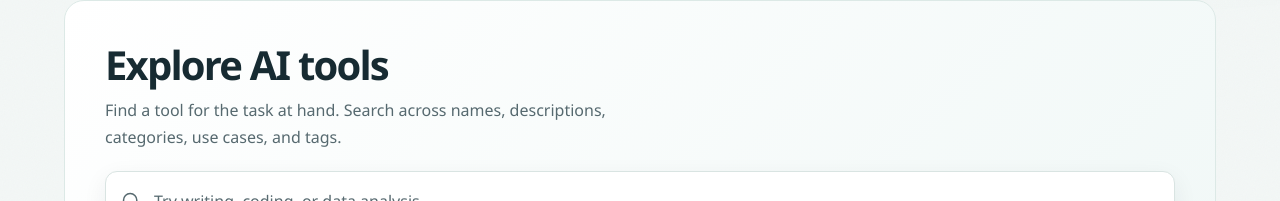
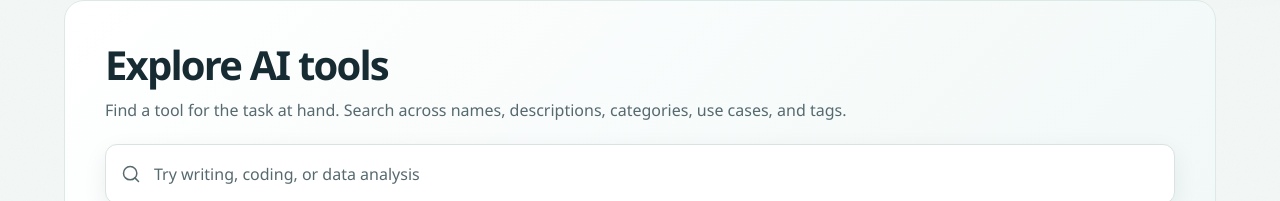
Before and after one commit to Ekemzzz/AI-Tool, a React (Vite) app: page /tools in a window 1280 px wide. Shown: the part 137-338 px from the top of the page. Built offline with nearby package versions, Linux system fonts and the light colour scheme; no server answers; the database is empty.

Commit message:
Enhance layout styles by adjusting footer description alignment and updating tool detail width

```diff
--- a/src/styles/home.css
+++ b/src/styles/home.css
@@ -1185,6 +1185,11 @@
 }
 
 .tool-detail {
+  width: 100%;
+  max-width: none;
+}
+
+.tool-detail > :not(.tool-detail__related) {
   max-width: var(--reading-width);
 }
 
@@ -1644,7 +1649,7 @@
 }
 
 .explore-page__header > p {
-  max-width: 58ch;
+  max-width: none;
 }
 
 .explore-page__header .search-form {
--- a/src/styles/layout.css
+++ b/src/styles/layout.css
@@ -273,6 +273,11 @@
     padding-block: var(--space-6);
   }
 
+  .site-footer__description {
+    align-self: center;
+    text-align: center;
+  }
+
   .site-footer__list {
     justify-content: flex-start;
     gap: var(--space-2) var(--space-4);
```
